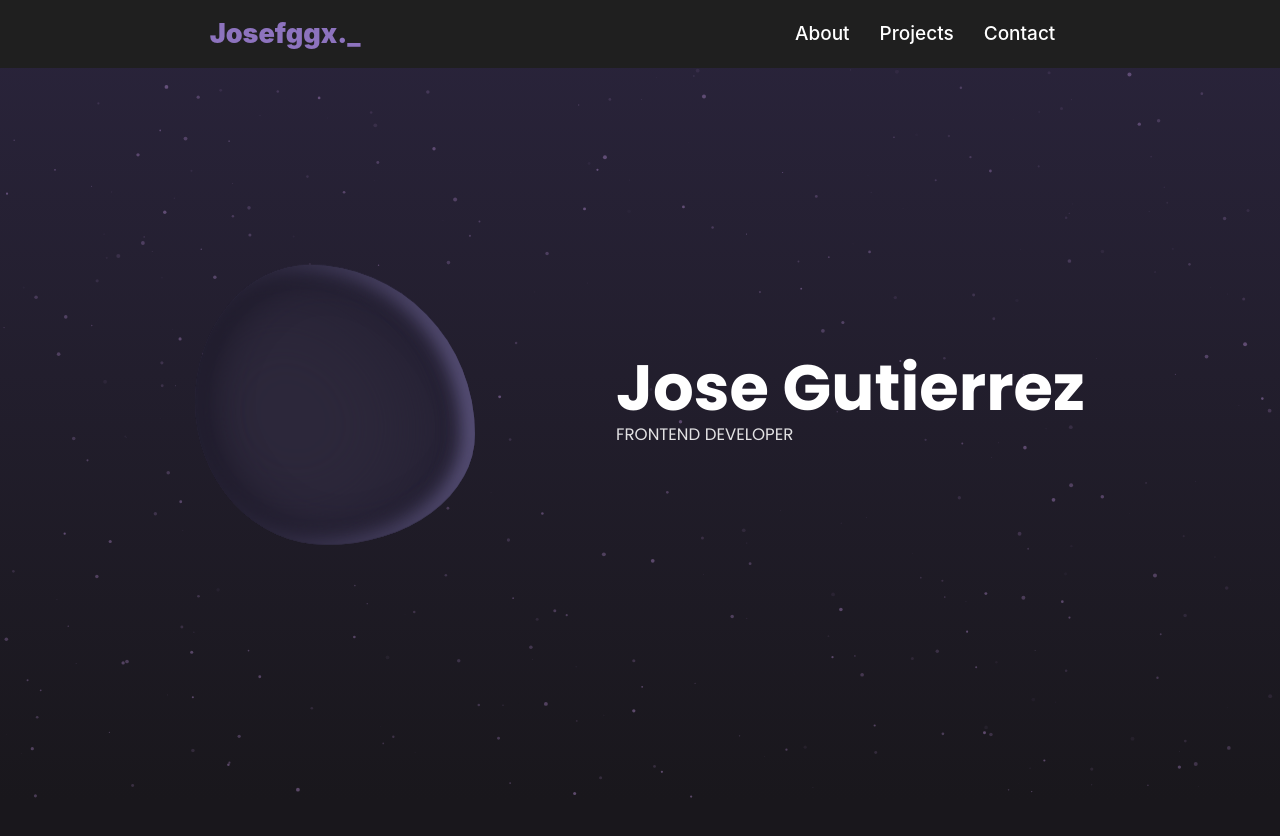
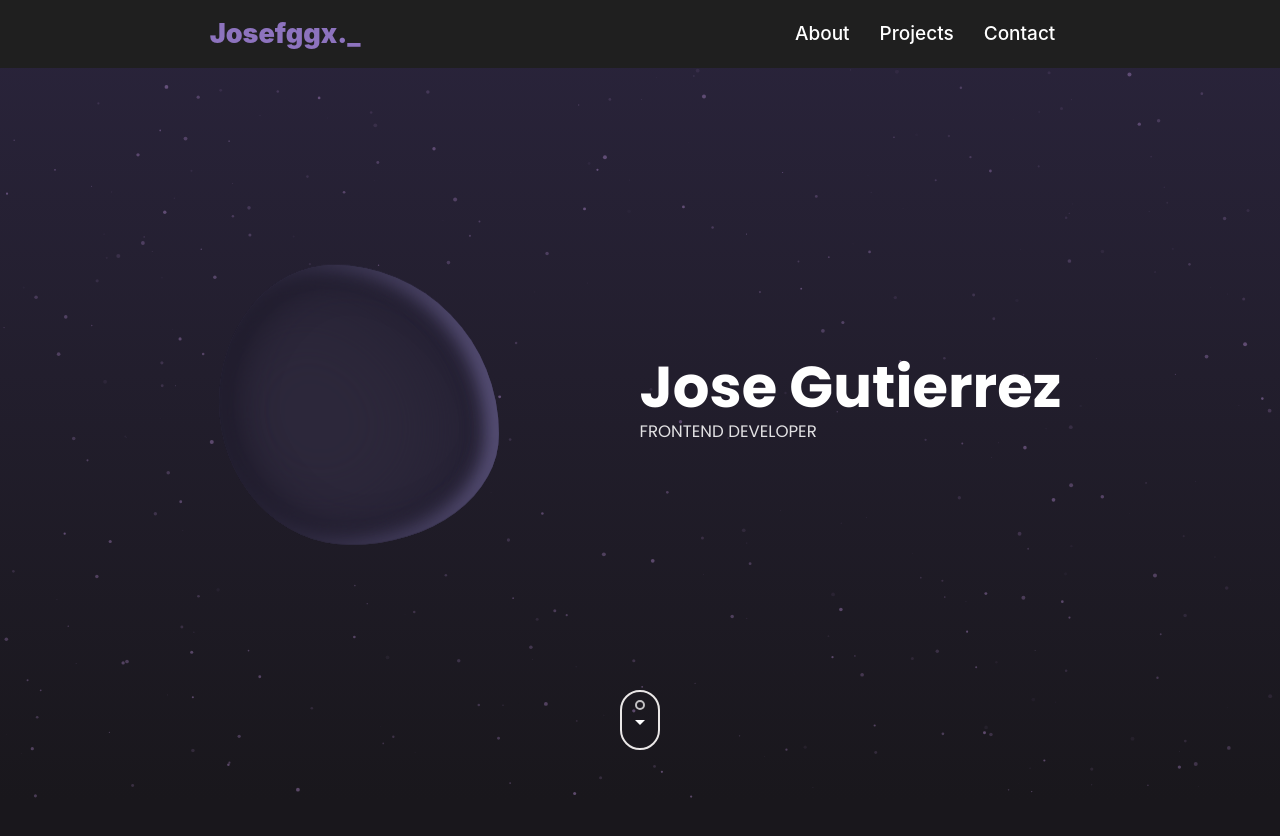
Before and after one commit to josefggx/Portfolio, a React (Vite) app: page / in a window 1280 px wide. Shown: the top 836 px of the page. Built offline with nearby package versions, Linux system fonts and the light colour scheme.

Commit message:
💄 add: Scroll Icon and small ui changes

```diff
--- a/src/pages/HomeHeroPage/HomeHeroPage.scss
+++ b/src/pages/HomeHeroPage/HomeHeroPage.scss
@@ -22,7 +22,7 @@
   }
 
   & .hero__title {
-    font-size: 5vw;
+    font-size: 4.5vw;
     color: white;
     font-family: 'Poppins', sans-serif;
   }
--- a/src/pages/HomeHeroPage/HomeHeroPage.tsx
+++ b/src/pages/HomeHeroPage/HomeHeroPage.tsx
@@ -1,5 +1,6 @@
 import { Background } from '../../components/Background/Background';
 import { HeroFigure } from '../../components/HeroFigure/HeroFigure';
+import { ScrollIcon } from '../../components/ScrollIcon/ScrollIcon';
 import './HomeHeroPage.scss';
 
 export const HomeHeroPage = () => {
@@ -12,6 +13,7 @@ export const HomeHeroPage = () => {
           <h1 className="hero__title">Jose Gutierrez</h1>
           <p className="hero__subtitle">FRONTEND DEVELOPER</p>
         </div>
+        <ScrollIcon />
       </section>
     </>
   );
```
